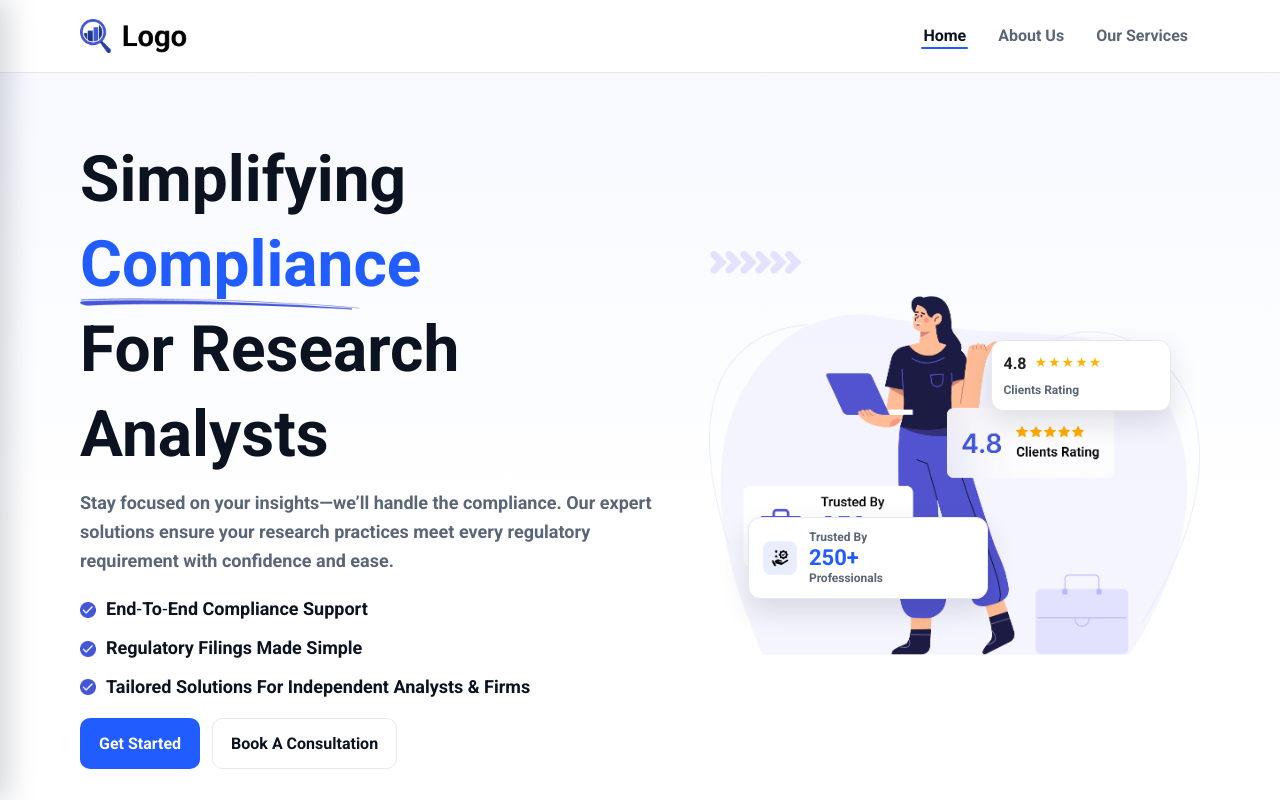
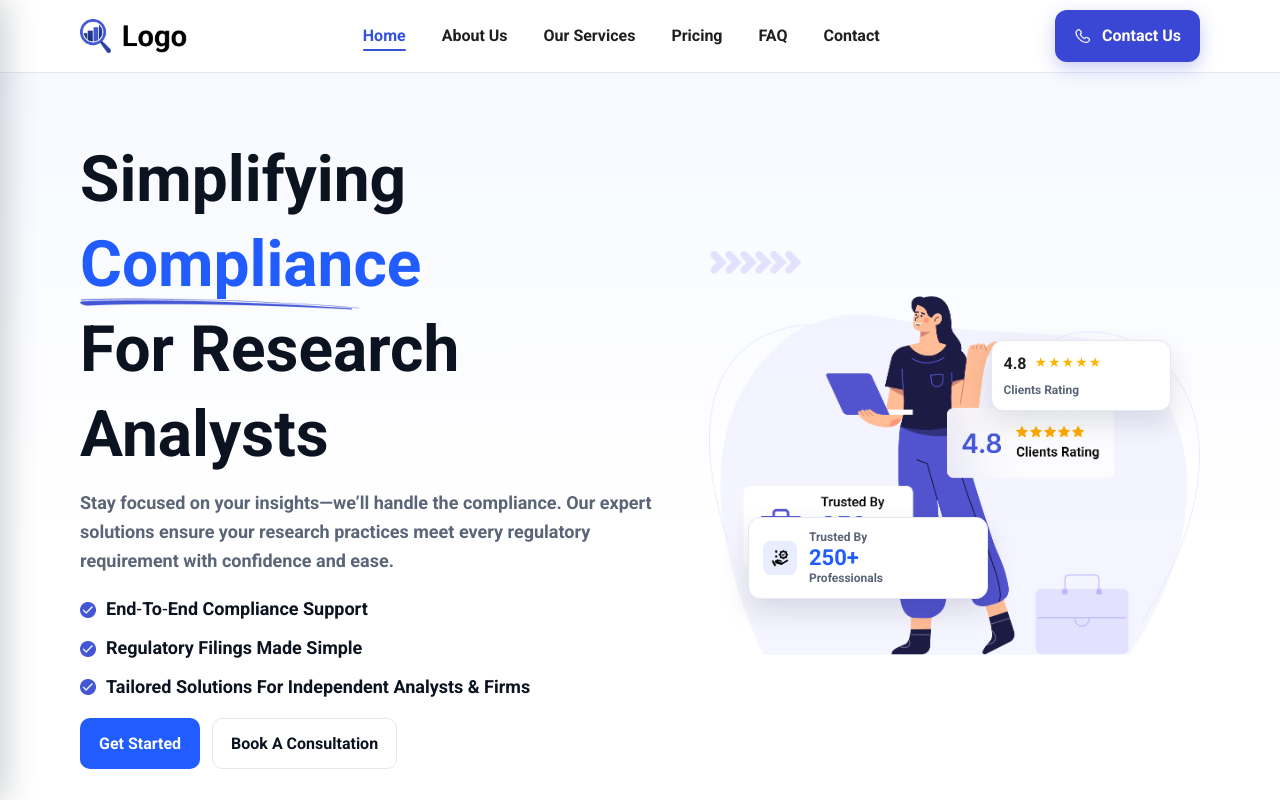
Before and after one commit to shivaraj110/infotechAssignment, a plain HTML site: page index.html in a window 1280 px wide. Shown: the top 800 px of the page. Drawn offline with Linux system fonts and the light colour scheme.

Commit message:
styling]

```diff
--- a/index.html
+++ b/index.html
@@ -27,8 +27,16 @@
             <li><a href="#home" class="active" aria-current="page">Home</a></li>
             <li><a href="#about">About Us</a></li>
             <li><a href="#services">Our Services</a></li>
+            <li><a href="#pricing">Pricing</a></li>
+            <li><a href="#faq">FAQ</a></li>
+            <li><a href="#contact">Contact</a></li>
           </ul>
         </nav>
+
+        <a href="#contact" class="btn btn-cta">
+          <img src="design/Assets/Contact-icon.png" alt="Call" aria-hidden="true">
+          <span>Contact Us</span>
+        </a>
 
         <!-- Mobile Drawer (checkbox-driven) -->
         <label for="nav-toggle" class="mobile-overlay" aria-hidden="true"></label>
--- a/style.css
+++ b/style.css
@@ -71,14 +71,20 @@ a { color: inherit; text-decoration: none; }
   backdrop-filter: saturate(160%) blur(8px);
   border-bottom: 1px solid var(--border);
 }
-.header-inner { display: flex; align-items: center; justify-content: space-between; height: 72px; }
+.header-inner { display: flex; align-items: center; justify-content: space-between; height: 72px; gap: 16px; }
 .brand-logo { height: 34px; width: auto; }
 
-.site-nav ul { list-style: none; display: flex; gap: 8px; margin: 0; padding: 0; align-items: center; }
-.site-nav a { position: relative; padding: 10px 12px; border-radius: 8px; color: var(--muted); font-weight: 600; }
+.site-nav ul { list-style: none; display: flex; gap: 36px; margin: 0; padding: 0; align-items: center; }
+.site-nav a { position: relative; padding: 10px 0; border-radius: 8px; color: #1f1f1f; font-weight: 600; }
 .site-nav a:hover, .site-nav a.active { color: var(--text); }
-.site-nav a.active::after { content: ""; position: absolute; left: 10px; right: 10px; bottom: 6px; height: 2px; background: var(--primary); border-radius: 2px; }
+.site-nav a.active { color: #3451db; }
+.site-nav a.active::after { content: ""; position: absolute; left: 0; right: 0; bottom: 4px; height: 2px; background: #3451db; border-radius: 2px; }
 .site-nav .btn { color: #fff; }
+
+/* Contact Us pill */
+.btn-cta { display: inline-flex; align-items: center; gap: 10px; padding: 12px 18px; border-radius: 12px; background: #3a47d5; color: #fff; box-shadow: 0 6px 18px rgba(58,71,213,.28); font-weight: 600; }
+.btn-cta img { width: 18px; height: 18px; filter: brightness(0) invert(1); }
+.btn-cta:hover { background: #2f3ac0; }
 
 .nav-toggle { display: none; }
 .nav-toggle-btn { width: 40px; height: 40px; display: none; background: url('design/Assets/Menu.png') center/24px 24px no-repeat; cursor: pointer; }
```
